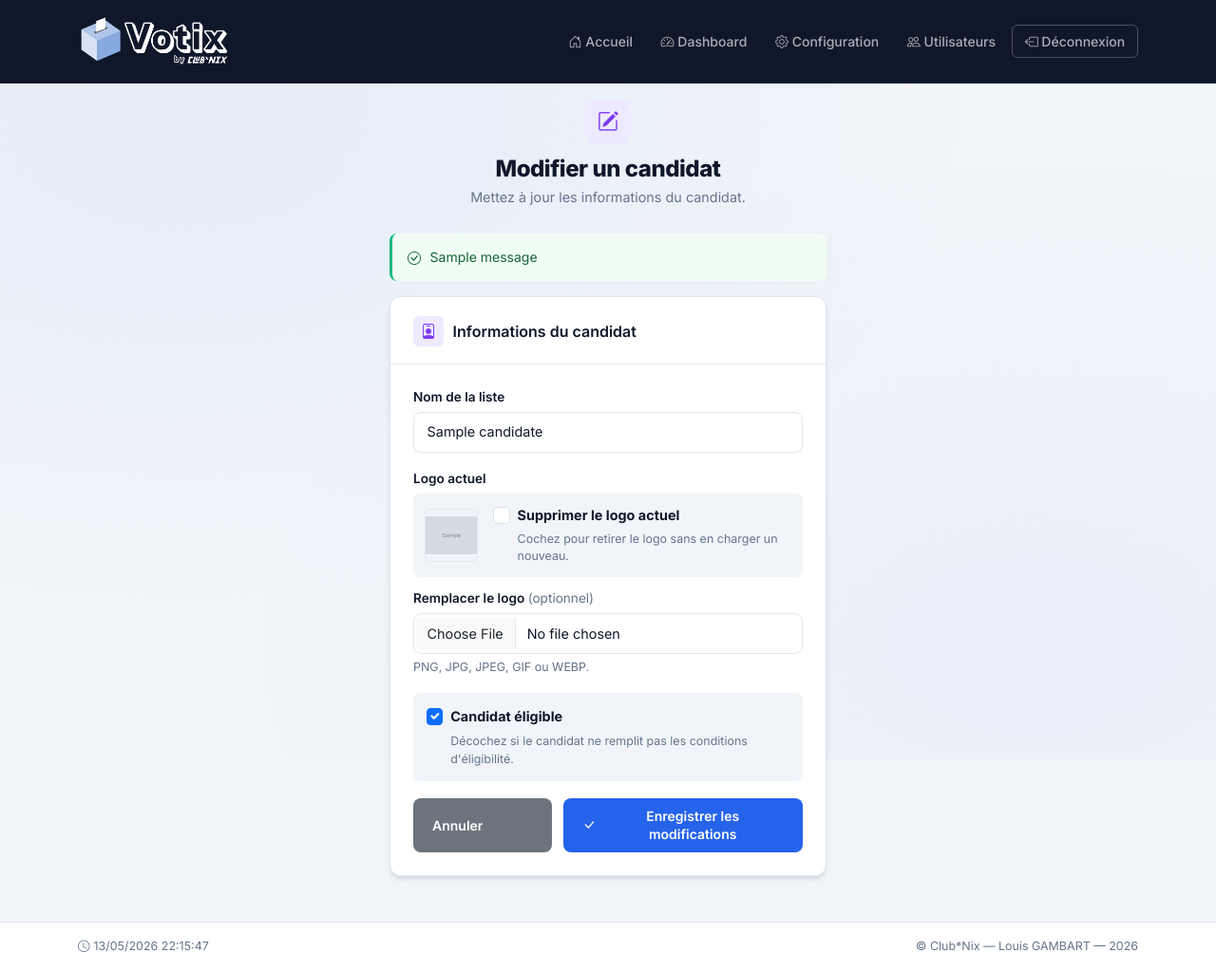
After one commit to ClubNix/Votix, a Flask app: page /edit-candidate/1 in a window 1280 px wide. The commit adds this page. Shown: the whole page at 95% size. Run offline with Flask 3, Linux system fonts and the light colour scheme; a user stored in the database is signed in; tables that the repository leaves empty hold one stand-in row (values such as "Sample post"); grey boxes marked "Sample" are stand-in pictures; one stand-in notice (Sample message) is shown; parts of the project's set-up code (start-up, migrations or seed data) failed here and were passed over; some libraries are stand-ins or nearby versions.

Commit message:
candidates modification
add feature to delete a candidate and to edit it (mainly to edit logo afterward)

```diff
--- a/app/blueprints/database.py
+++ b/app/blueprints/database.py
@@ -79,6 +79,17 @@ class DatabaseHandler:
         self.conn.commit()
         database_logger.info(f"Added candidate {candidate.name}")
 
+    def update_candidate(self, candidate_id: int, name: str, eligible: bool, logo: str):
+        self.cursor.execute('UPDATE candidates SET name = ?, eligible = ?, logo = ? WHERE id = ?',
+                            (name, eligible, logo, candidate_id))
+        self.conn.commit()
+        database_logger.info(f"Updated candidate {candidate_id}")
+
+    def delete_candidate(self, candidate_id: int):
+        self.cursor.execute('DELETE FROM candidates WHERE id = ?', (candidate_id,))
+        self.conn.commit()
+        database_logger.info(f"Deleted candidate {candidate_id}")
+
     def get_votes(self):
         self.cursor.execute('SELECT ballot FROM voters WHERE voted = 1')
         return self.cursor.fetchall()
--- a/app/blueprints/votix.py
+++ b/app/blueprints/votix.py
@@ -1,4 +1,4 @@
-from flask import Blueprint, render_template, request, flash, current_app
+from flask import Blueprint, render_template, request, flash, current_app, redirect, url_for
 from flask_login import login_required
 from dotenv import load_dotenv, dotenv_values
 
@@ -188,6 +188,79 @@ def register_candidate():
         return render_template('register_candidate.html')
 
 
+@votix.route('/edit-candidate/<int:candidate_id>', methods=['GET', 'POST'])
+@login_required
+@technician_required
+def edit_candidate(candidate_id):
+    with DatabaseHandler('app/var/db.sqlite') as db:
+        candidate = db.get_candidate(candidate_id)
+
+    if candidate is None:
+        flash('Candidat introuvable.', 'danger')
+        return redirect(url_for('votix.candidates'))
+
+    if request.method == 'POST':
+        name = request.form['name']
+        eligible = True if request.form.get('eligible') else False
+        remove_logo = bool(request.form.get('remove_logo'))
+
+        current_logo = candidate[3] if len(candidate) > 3 else ''
+        logo_filename = current_logo
+
+        if remove_logo:
+            if current_logo:
+                try:
+                    os.remove(os.path.join(current_app.config['FILE_UPLOADS'], current_logo))
+                except FileNotFoundError:
+                    pass
+            logo_filename = ''
+        else:
+            logo_file = request.files.get('logo')
+            if logo_file and logo_file.filename:
+                if not _allowed_logo(logo_file.filename):
+                    flash('Format de logo invalide. Utilisez PNG, JPG, JPEG, GIF ou WEBP.', 'danger')
+                    return render_template('edit_candidate.html', candidate=candidate)
+                if current_logo:
+                    try:
+                        os.remove(os.path.join(current_app.config['FILE_UPLOADS'], current_logo))
+                    except FileNotFoundError:
+                        pass
+                ext = logo_file.filename.rsplit('.', 1)[1].lower()
+                logo_filename = f'{uuid.uuid4()}.{ext}'
+                logo_file.save(os.path.join(current_app.config['FILE_UPLOADS'], logo_filename))
+
+        with DatabaseHandler('app/var/db.sqlite') as db:
+            db.update_candidate(candidate_id, name, eligible, logo_filename)
+
+        flash('Candidat mis à jour avec succès.', 'success')
+        return redirect(url_for('votix.candidates'))
+
+    return render_template('edit_candidate.html', candidate=candidate)
+
+
+@votix.route('/delete-candidate/<int:candidate_id>', methods=['POST'])
+@login_required
+@technician_required
+def delete_candidate(candidate_id):
+    with DatabaseHandler('app/var/db.sqlite') as db:
+        candidate = db.get_candidate(candidate_id)
+        if candidate is None:
+            flash('Candidat introuvable.', 'danger')
+            return redirect(url_for('votix.candidates'))
+
+        logo = candidate[3] if len(candidate) > 3 else ''
+        if logo:
+            try:
+                os.remove(os.path.join(current_app.config['FILE_UPLOADS'], logo))
+            except FileNotFoundError:
+                pass
+
+        db.delete_candidate(candidate_id)
+
+    flash('Candidat supprimé.', 'success')
+    return redirect(url_for('votix.candidates'))
+
+
 @votix.route('/vote/<link_string>', methods=['GET', 'POST'])
 def vote(link_string):
     current_time = int(time.time())
--- /dev/null
+++ b/app/templates/edit_candidate.html
@@ -0,0 +1,108 @@
+{% extends "base.html" %}
+{% block title %}Votix — Modifier un candidat{% endblock %}
+{% block content %}
+
+<div style="min-height:60vh;display:flex;align-items:center;justify-content:center;">
+    <div style="width:100%;max-width:460px;">
+
+        <div style="text-align:center;margin-bottom:1.75rem;">
+            <div style="width:3rem;height:3rem;background:#ede9fe;border-radius:10px;display:inline-flex;align-items:center;justify-content:center;margin-bottom:.75rem;">
+                <i class="bi bi-pencil-square" style="font-size:1.4rem;color:#7c3aed;"></i>
+            </div>
+            <h1 style="font-size:1.5rem;font-weight:800;margin:0 0 .25rem;">Modifier un candidat</h1>
+            <p style="color:var(--text-muted);font-size:.9rem;margin:0;">Mettez à jour les informations du candidat.</p>
+        </div>
+
+        {% with messages = get_flashed_messages(with_categories=true) %}
+            {% if messages %}
+                {% for category, message in messages %}
+                <div class="alert alert-{{ category }}">
+                    <i class="bi bi-{% if category == 'danger' %}x-circle{% elif category == 'success' %}check-circle{% else %}info-circle{% endif %}"></i>
+                    {{ message }}
+                </div>
+                {% endfor %}
+            {% endif %}
+        {% endwith %}
+
+        <div class="form-card">
+            <div class="card-header">
+                <div class="card-icon" style="background:#ede9fe;color:#7c3aed;">
+                    <i class="bi bi-person-badge"></i>
+                </div>
+                <span class="card-title">Informations du candidat</span>
+            </div>
+            <div class="card-body">
+                <form method="POST"
+                      action="{{ url_for('votix.edit_candidate', candidate_id=candidate[0]) }}"
+                      enctype="multipart/form-data">
+
+                    <div class="mb-form">
+                        <label for="name" class="form-label">Nom de la liste</label>
+                        <input type="text" id="name" name="name" class="form-control"
+                               value="{{ candidate[1] }}" required autocomplete="off">
+                    </div>
+
+                    <div class="mb-form">
+                        <label class="form-label">Logo actuel</label>
+                        {% set current_logo = candidate[3] if candidate|length > 3 else '' %}
+                        {% if current_logo %}
+                        <div style="display:flex;align-items:center;gap:1rem;padding:.75rem;background:var(--bg);border-radius:var(--radius-sm);margin-bottom:.75rem;">
+                            <img src="{{ url_for('static', filename='uploads/' + current_logo) }}"
+                                 alt="Logo actuel"
+                                 style="width:3.5rem;height:3.5rem;object-fit:contain;border-radius:6px;border:1px solid var(--border);">
+                            <div>
+                                <div class="form-check">
+                                    <input type="checkbox" id="remove_logo" name="remove_logo"
+                                           class="form-check-input">
+                                    <label for="remove_logo" class="form-check-label">
+                                        <strong>Supprimer le logo actuel</strong>
+                                    </label>
+                                </div>
+                                <p class="form-text" style="margin:.3rem 0 0 1.6rem;">
+                                    Cochez pour retirer le logo sans en charger un nouveau.
+                                </p>
+                            </div>
+                        </div>
+                        {% else %}
+                        <p class="form-text" style="margin:0 0 .5rem;">Aucun logo configuré.</p>
+                        {% endif %}
+
+                        <label for="logo" class="form-label">
+                            {% if current_logo %}Remplacer le logo{% else %}Ajouter un logo{% endif %}
+                            <span style="color:var(--text-muted);font-weight:400;">(optionnel)</span>
+                        </label>
+                        <input type="file" id="logo" name="logo" class="form-control"
+                               accept=".png,.jpg,.jpeg,.gif,.webp">
+                        <span class="form-text">PNG, JPG, JPEG, GIF ou WEBP.</span>
+                    </div>
+
+                    <div class="mb-form" style="padding:.85rem;background:var(--bg);border-radius:var(--radius-sm);">
+                        <div class="form-check">
+                            <input type="checkbox" id="eligible" name="eligible"
+                                   class="form-check-input" {% if candidate[2] %}checked{% endif %}>
+                            <label for="eligible" class="form-check-label">
+                                <strong>Candidat éligible</strong>
+                            </label>
+                        </div>
+                        <p class="form-text" style="margin:.4rem 0 0 1.6rem;">
+                            Décochez si le candidat ne remplit pas les conditions d'éligibilité.
+                        </p>
+                    </div>
+
+                    <div style="display:flex;gap:.75rem;margin-top:.5rem;">
+                        <a href="{{ url_for('votix.candidates') }}" class="btn btn-secondary" style="flex:1;text-align:center;">
+                            Annuler
+                        </a>
+                        <button type="submit" class="btn btn-primary" style="flex:2;">
+                            <i class="bi bi-check-lg"></i>
+                            Enregistrer les modifications
+                        </button>
+                    </div>
+                </form>
+            </div>
+        </div>
+
+    </div>
+</div>
+
+{% endblock %}
--- a/compose.yml
+++ b/compose.yml
@@ -9,6 +9,7 @@ services:
 
     volumes:
       - ./data:/app/app/var
+      - ./data/uploads:/app/app/static/uploads
       - ./logs:/app/app/logs
 
     restart: unless-stopped
```
Also changed, not shown: app/templates/candidates.html (+19 -0 lines).
